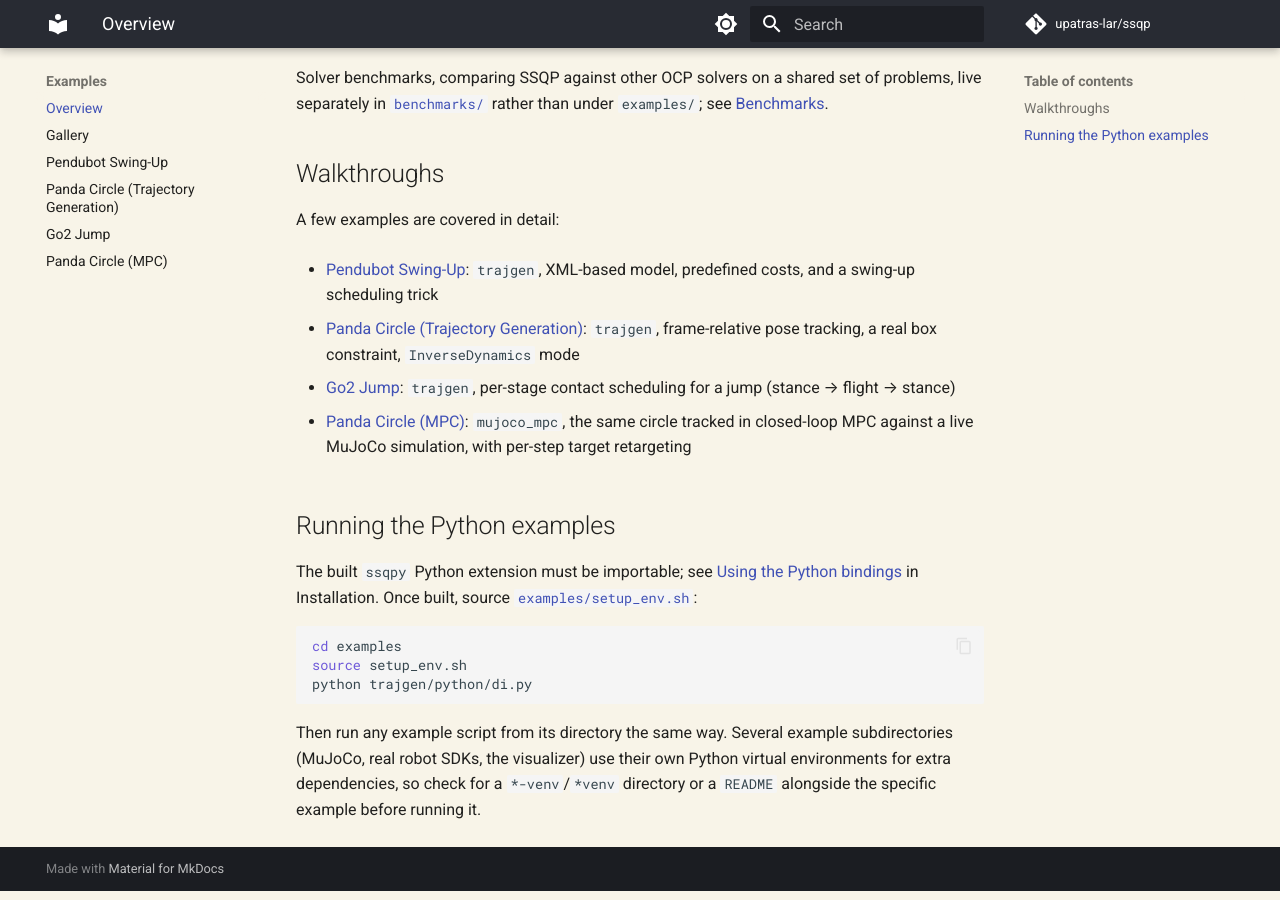
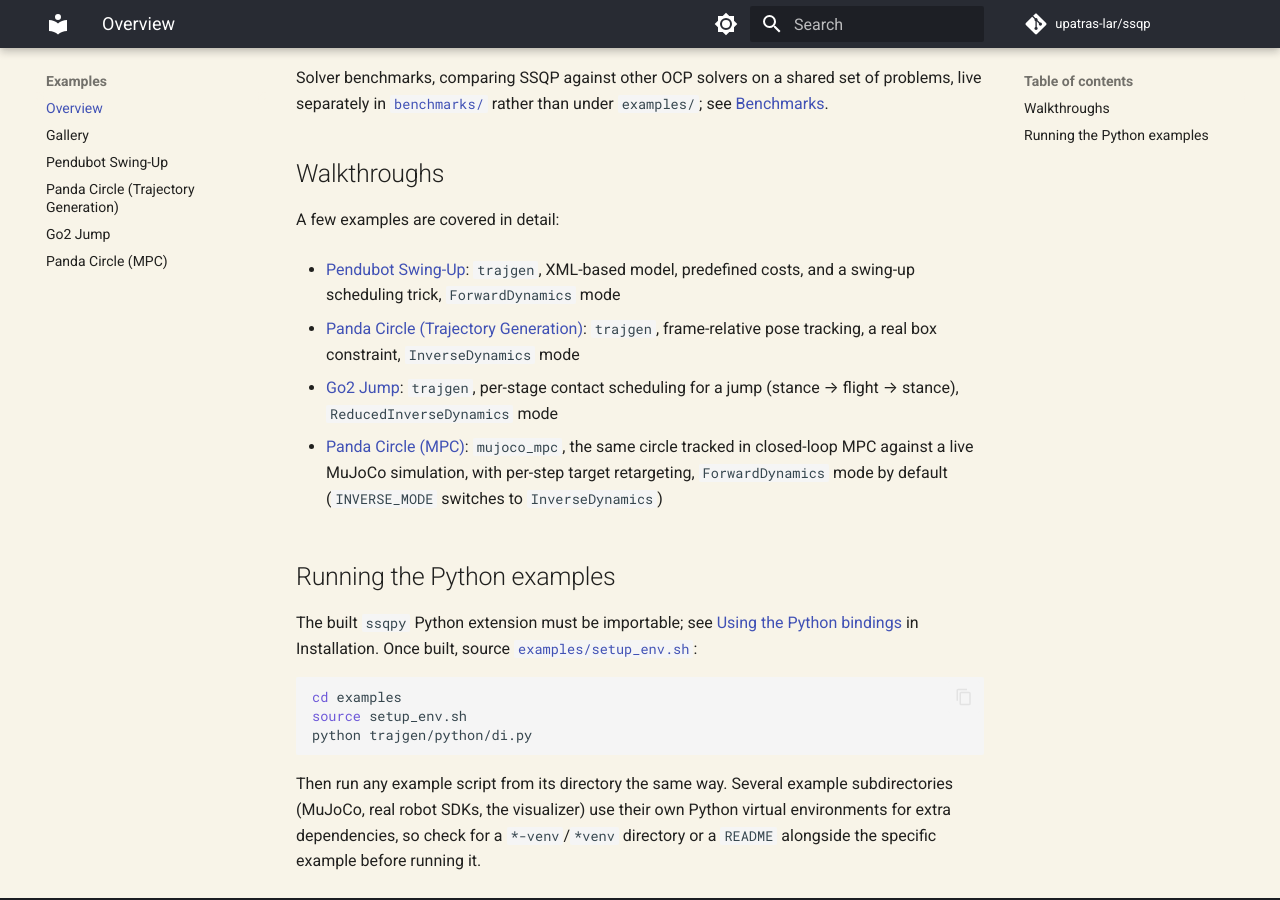
Before and after one commit to upatras-lar/ssqp, an MkDocs documentation site: the page built from docs/docs/examples.md, in a window 1280 px wide and 900 px high, scrolled down 835 px. Built offline with MkDocs 1.6.1 and Material for MkDocs 9.7.7, drawn with Linux system fonts in a browser that asks for light colours; comment, search, counter and statistics services are not loaded.

```diff
--- a/docs/docs/examples.md
+++ b/docs/docs/examples.md
@@ -24,12 +24,14 @@ Solver benchmarks, comparing SSQP against other OCP solvers on a shared set of p
 A few examples are covered in detail:
 
 * [Pendubot Swing-Up](examples/pendubot.md): `trajgen`, XML-based model, predefined costs, and a swing-up
-  scheduling trick
+  scheduling trick, `ForwardDynamics` mode
 * [Panda Circle (Trajectory Generation)](examples/panda-circle-trajgen.md): `trajgen`, frame-relative pose
   tracking, a real box constraint, `InverseDynamics` mode
-* [Go2 Jump](examples/go2-jump.md): `trajgen`, per-stage contact scheduling for a jump (stance → flight → stance)
+* [Go2 Jump](examples/go2-jump.md): `trajgen`, per-stage contact scheduling for a jump (stance → flight → stance),
+  `ReducedInverseDynamics` mode
 * [Panda Circle (MPC)](examples/panda-circle-mpc.md): `mujoco_mpc`, the same circle tracked in closed-loop MPC
-  against a live MuJoCo simulation, with per-step target retargeting
+  against a live MuJoCo simulation, with per-step target retargeting, `ForwardDynamics` mode by default
+  (`INVERSE_MODE` switches to `InverseDynamics`)
 
 ## Running the Python examples
 
```
Also changed, not shown: docs/docs/benchmarks.md (+21 -0 lines), docs/docs/gallery.md (+12 -0 lines).
